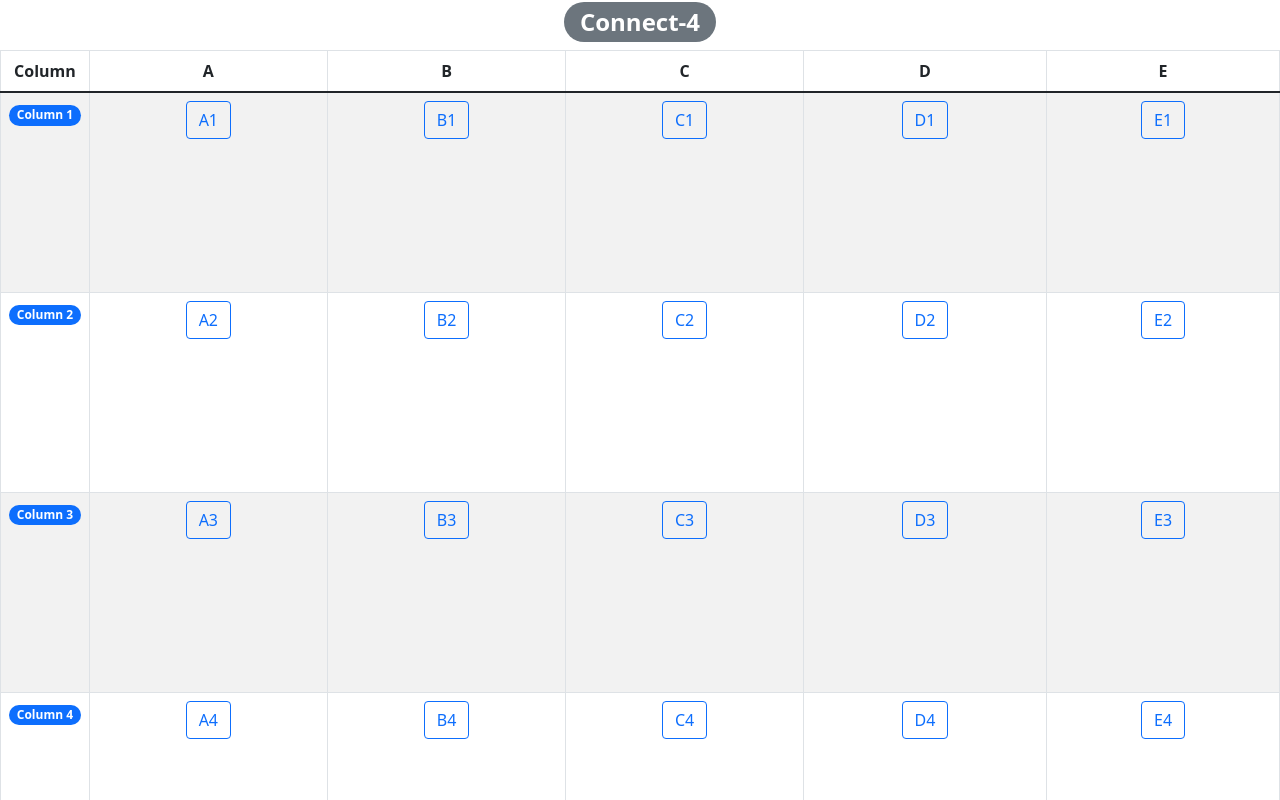
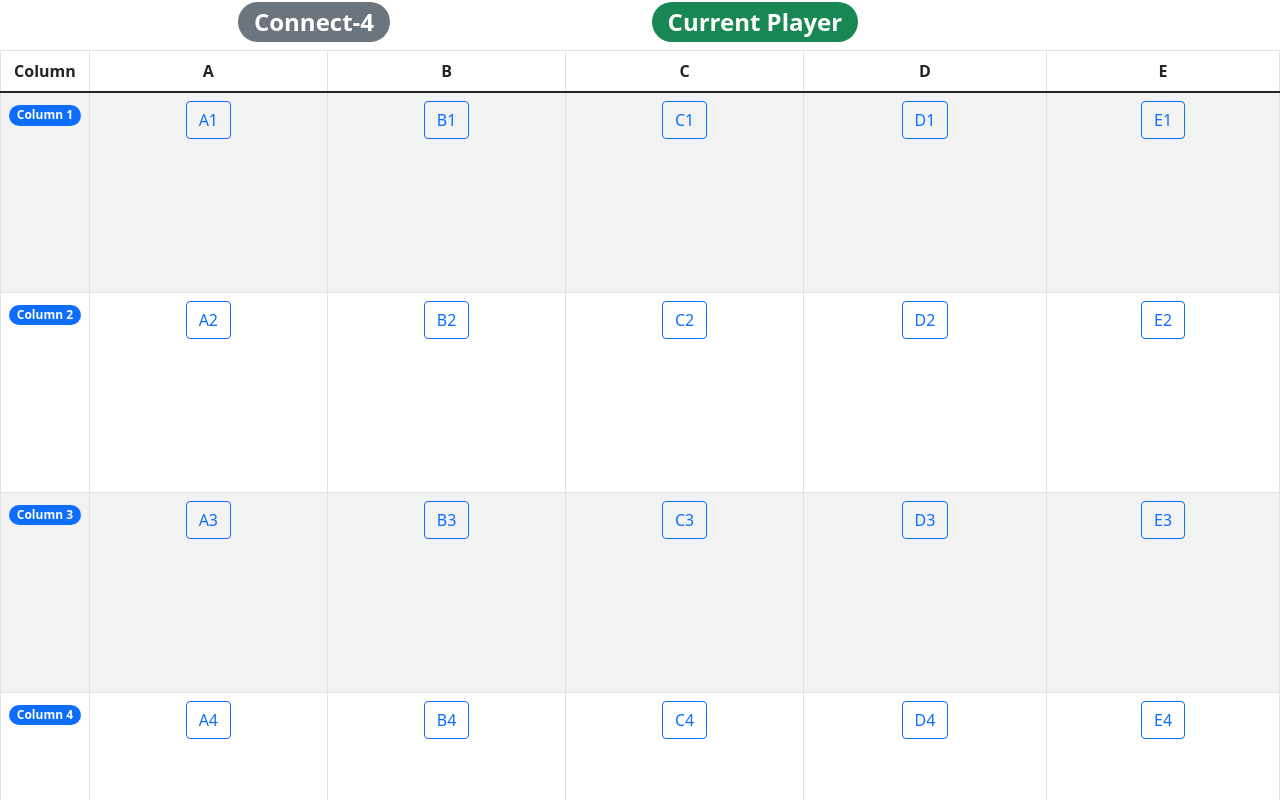
Before and after one commit to cthacker-udel/ReactApp, a React (Create React App) app: page / in a window 1280 px wide. Shown: the top 800 px of the page. Built offline with nearby package versions, Linux system fonts and the light colour scheme.

Commit message:
added display of current player to project

```diff
--- a/src/index.js
+++ b/src/index.js
@@ -241,6 +241,10 @@ function Board(){
                 <Col style={{textAlign: "center"}}>
                     <h2><Badge pill bg="secondary">Connect-4</Badge></h2>
                 </Col>
+                <Col>
+                    <h2><Badge pill bg={turn? "danger": "success"}>Current Player</Badge></h2>
+                </Col>
+
             </Row>
             <Row>
                 <Col>
```
